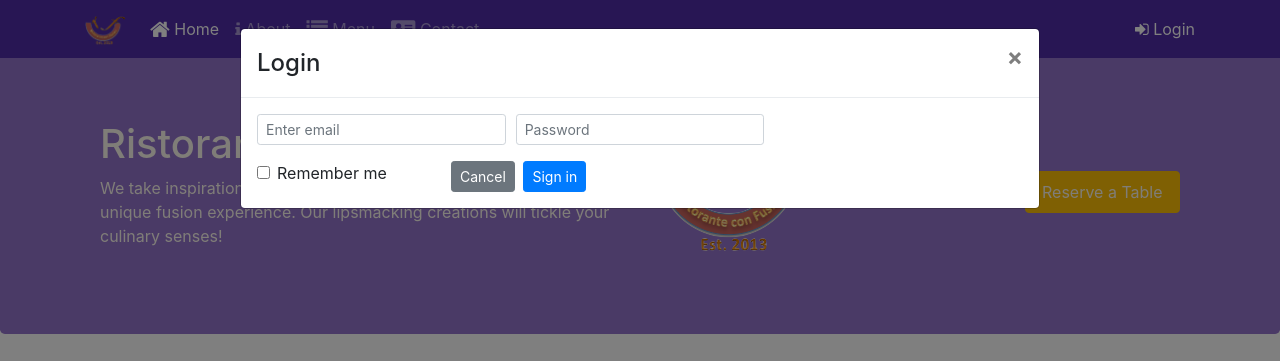
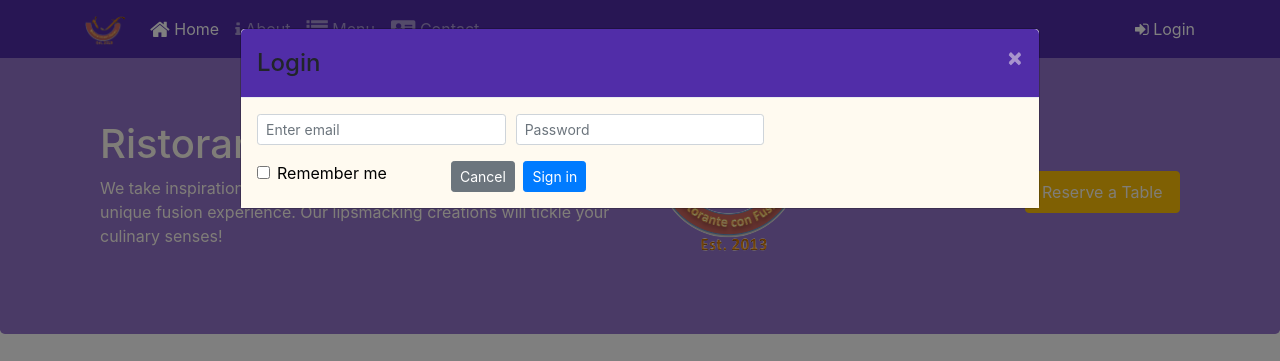
Before and after one commit to Piyal-Banik/Restaurant-con-Fusion, a website: page index.html in a window 1280 px wide. Both pictures are taken after a click on the link "Login". Shown: the top 361 px of the page. Drawn offline with nearby package versions, Linux system fonts and the light colour scheme.

Commit message:
Adjustment to index.html for modal's behaviour

```diff
--- a/css/styles.scss
+++ b/css/styles.scss
@@ -82,3 +82,19 @@ body{
     position: absolute;
     bottom: 0px;
 }
+
+.modal {
+    .modal-header{
+        background: #512DA8;
+    }
+
+    .closeIcon {
+        color: #D1C4E9;
+    }
+
+
+    .modal-body {
+        background:#D1C4E9;
+        color: black;
+    }
+}
--- a/index.html
+++ b/index.html
@@ -30,7 +30,7 @@
                     <li class="nav-item"><a class="nav-link" href="./contactus.html"><span class="fa fa-address-card fa-lg"></span> Contact</a></li>
                 </ul>
                 <span class="navbar-text">
-                    <a data-toggle="modal" data-target="#loginModal">
+                    <a data-target="#loginModal" id="loginModalButton">
                     <span class="fa fa-sign-in"></span> Login</a>
                 </span>
             </div>
@@ -44,7 +44,7 @@
             <div class="modal-content">
                 <div class="modal-header">
                     <h4 class="modal-title"><strong>Reserve a Table</strong></h4>
-                    <button type="button" class="close" data-dismiss="modal">&times;</button>
+                    <button type="button" class="close closeIcon" data-dismiss="modal">&times;</button>
                 </div>
                 <div class="modal-body">
                     <form>
@@ -117,7 +117,7 @@
             <div class="modal-content">
                 <div class="modal-header">
                     <h4 class="modal-title">Login </h4>
-                    <button type="button" class="close" data-dismiss="modal">&times;</button>
+                    <button type="button" class="close closeIcon" data-dismiss="modal">&times;</button>
                 </div>
                 <div class="modal-body">
                     <form>
@@ -162,7 +162,7 @@
                 </div>
                 <div class="col-12 col-sm-2 align-self-center">
                     <span class="navbar-text">
-                        <a data-toggle="modal" data-target="#reserveModal"
+                        <a data-target="#reserveModal" id="reserveTableButton"
                         class="btn btn-block nav-link btn-warning" data-placement="bottom">Reserve a Table</a>
                     </span>
                 </div>
@@ -321,9 +321,15 @@
 
     <script>
         $(document).ready(function(){
+            $("#loginModalButton").click(function(){
+                $("#loginModal").modal();
+            });
+
+            $("#reserveTableButton").click(function(){
+                $("#reserveModal").modal();
+            });
+
             $("#mycarousel").carousel( { interval: 2000 } );
-
-
             $("#carouselButton").click(function(){
                 if ($("#carouselButton").children("span").hasClass('fa-pause')) {
                     $("#mycarousel").carousel('pause');
```
Also changed, not shown: css/styles.css.
